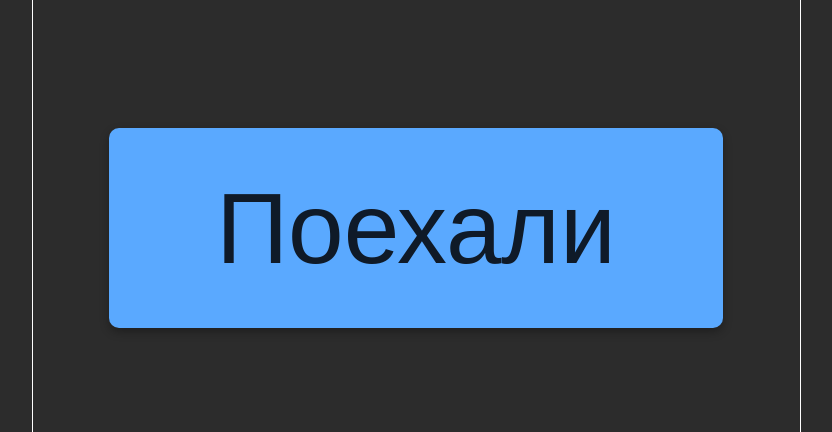
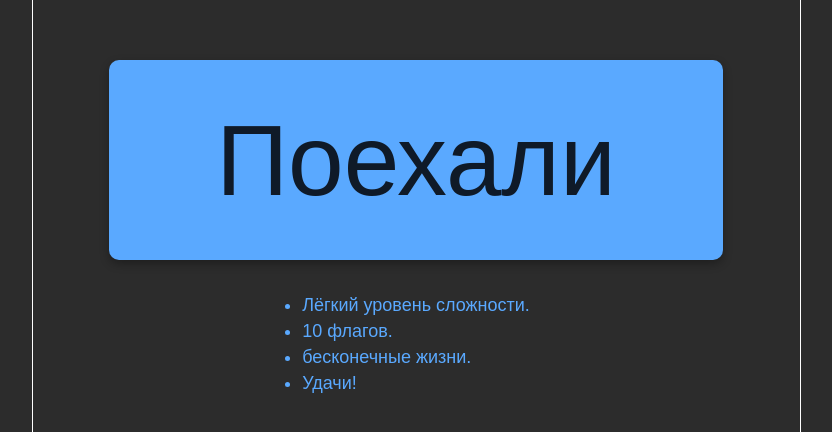
Before and after one commit to zdarova90210/FlagGuess, an Angular app: page /welcome in a window 1280 px wide. Shown: the part 172-604 px from the top of the page, without its empty margins (224-1056 px from the left). Built offline with nearby package versions, Linux system fonts and the light colour scheme; a web font is replaced by a local one.

Commit message:
Add settings list to welcome page with styles

```diff
--- a/src/app/components/welcome/welcome.html
+++ b/src/app/components/welcome/welcome.html
@@ -1 +1,7 @@
 <button (click)="goToGame()">Поехали</button>
+<ul class="settings-list">
+  <li>Лёгкий уровень сложности.</li>
+  <li>10 флагов.</li>
+  <li>бесконечные жизни.</li>
+  <li>Удачи!</li>
+</ul>
--- a/src/app/components/welcome/welcome.scss
+++ b/src/app/components/welcome/welcome.scss
@@ -4,6 +4,16 @@
   flex-direction: column;
   justify-content: center;
   align-items: center;
+
+  .settings-list {
+    margin-top: 32px;
+    list-style: initial;
+    color: #5aa9ff;
+
+    li {
+      padding: 4px 0;
+    }
+  }
 
   button {
     width: 80%;
```
